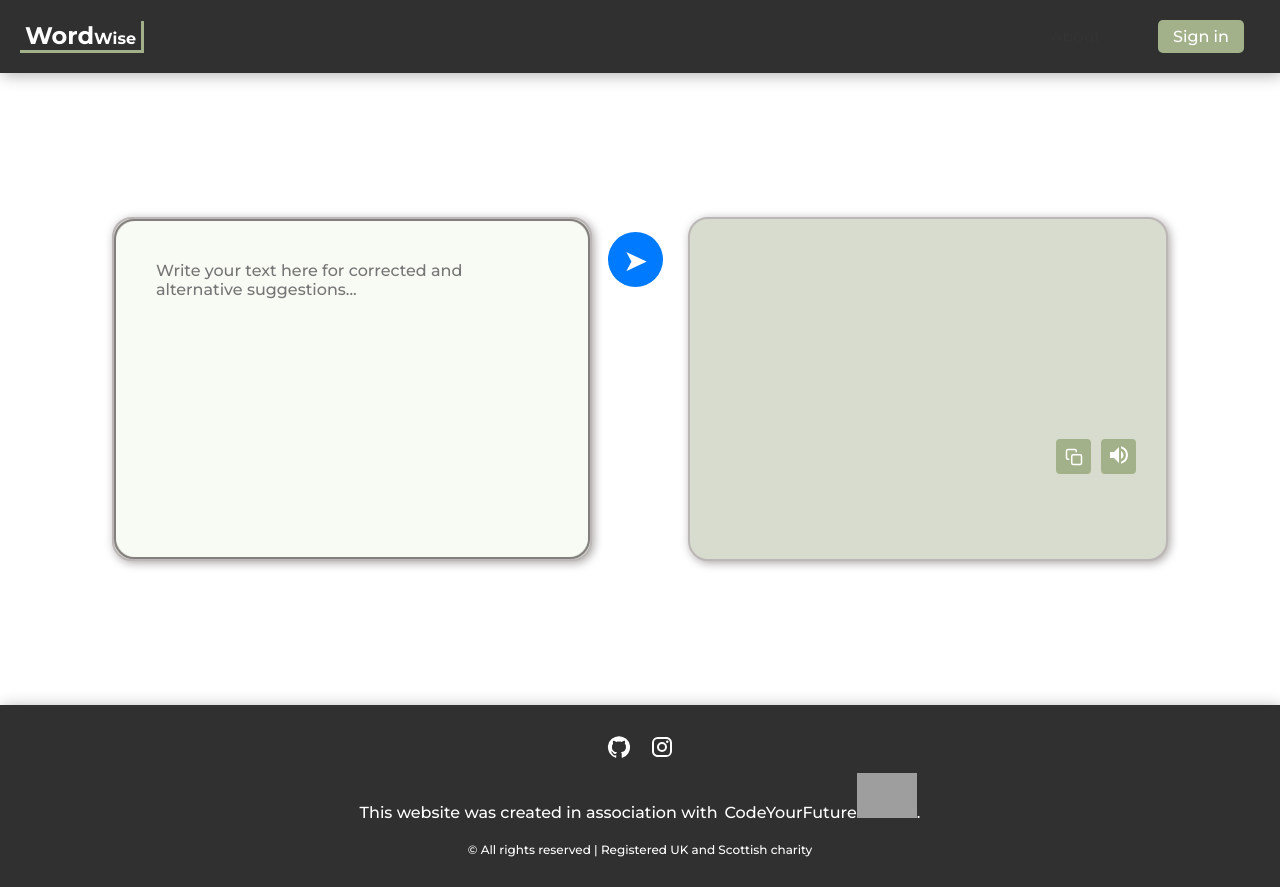
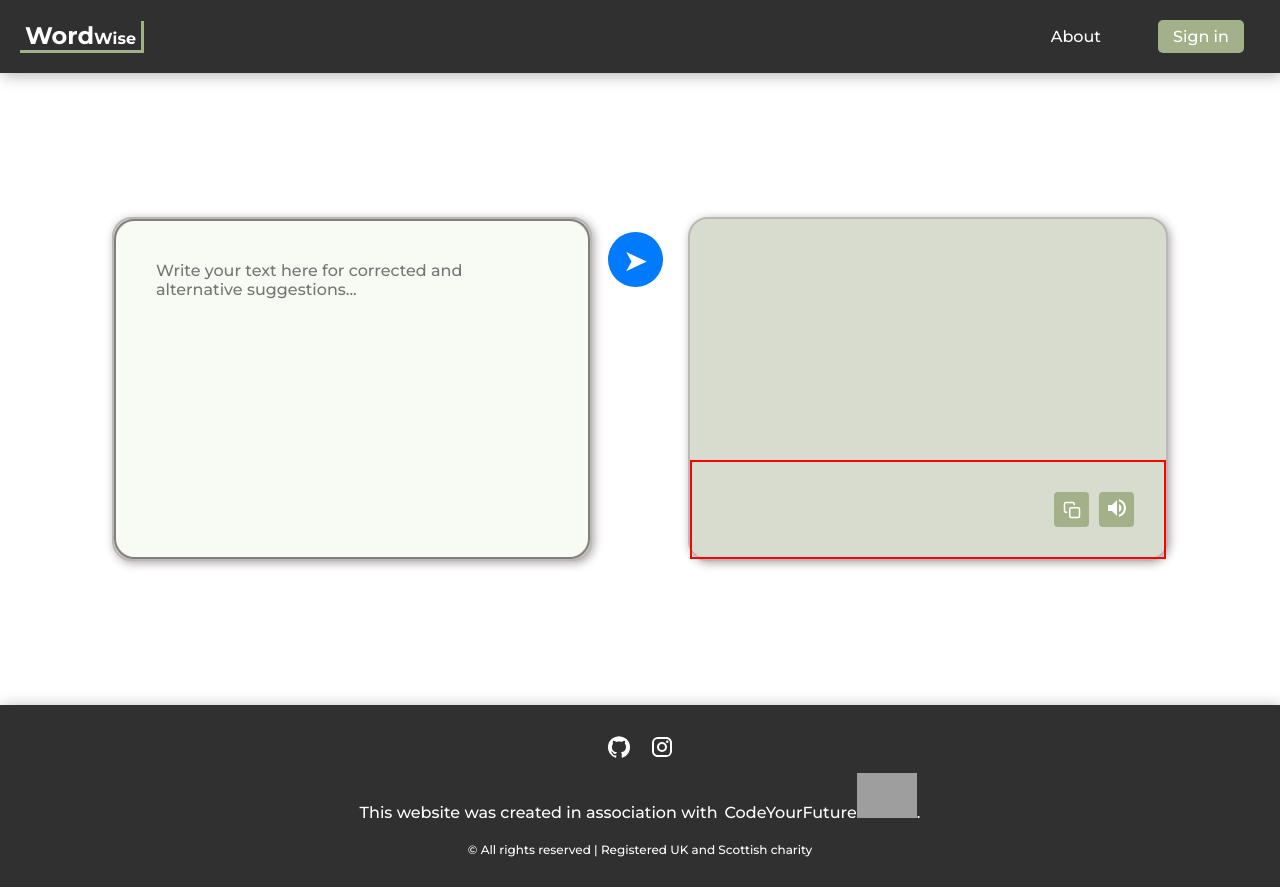
Before and after one commit to Bahare09/ldn9-fp-wordwise, a React (Create React App) app in the folder client/: page / in a window 1280 px wide. Built offline with nearby package versions, Linux system fonts and the light colour scheme; grey boxes are pictures that could not be loaded.

Commit message:
alignment fix

```diff
--- a/client/src/components/Header.css
+++ b/client/src/components/Header.css
@@ -49,7 +49,7 @@
 
 .header-nav-link {
     text-decoration: none;
-    color: #333;
+    color: #fff;
     padding: 0 7px;
 }
 
--- a/client/src/components/InputOutput.css
+++ b/client/src/components/InputOutput.css
@@ -43,6 +43,10 @@ textarea {
 
 	.input-wrapper, .input-wrapper {
 		border: solid rgb(132, 127, 127) 2px;
+	}
+
+	.back-btn-container {
+	display: none;
 	}
 }
 
@@ -99,6 +103,16 @@ textarea {
 	cursor: default;
 }
 
+.output-mini-buttons-container {
+	display: flex;
+	justify-content: flex-end;
+	align-items: center;
+	gap: 10px;
+	padding: 30px;
+	border: solid red 2px;
+}
+
+
 .submit-btn-container {
 	display: flex;
 	flex-direction: row-reverse;
@@ -124,13 +138,18 @@ textarea {
 	scale: 1.02;
 }
 
-.back-btn-container {
+@media only screen and (max-width: 800px) {
+  .submit-btn-container {
+	padding: 20px;
+  }
+
+  .back-btn-container {
 	display: flex;
 	justify-content: flex-end;
 	padding-right: 20px;
 }
 
-.back-button {
+  .back-button {
 	padding: 10px;
 	background-color: #007bff;
 	color: #fff;
@@ -141,20 +160,7 @@ textarea {
 	height: 55px;
 	width: 55px;
 	font-size: 30px;
-}
-
-.output-mini-buttons-container {
-	display: flex;
-	justify-content: flex-end;
-	align-items: center;
-	gap: 10px;
-	padding: 30px;
-}
-
-@media only screen and (max-width: 800px) {
-  .submit-btn-container {
-	padding: 20px;
-  }
+	}
 }
 
 /* ------------ Alternative Box ---------------------- */
```
